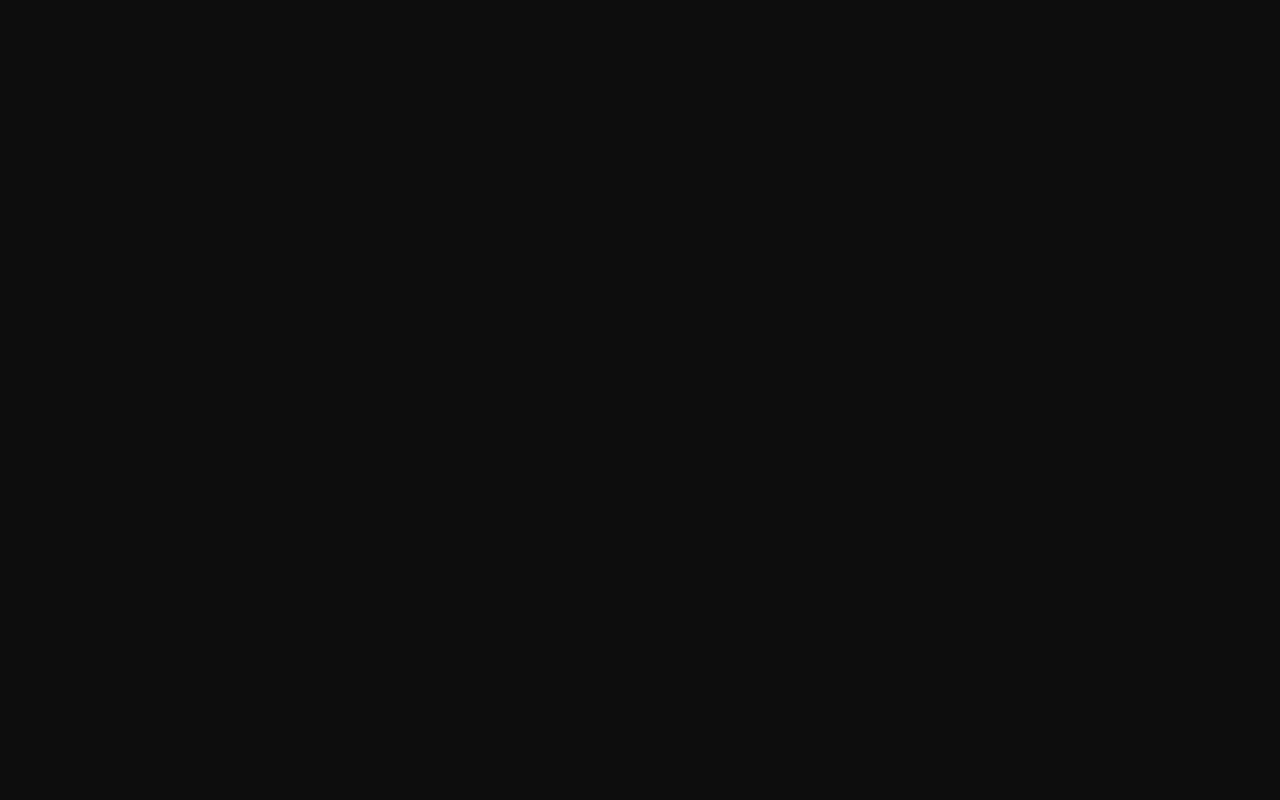
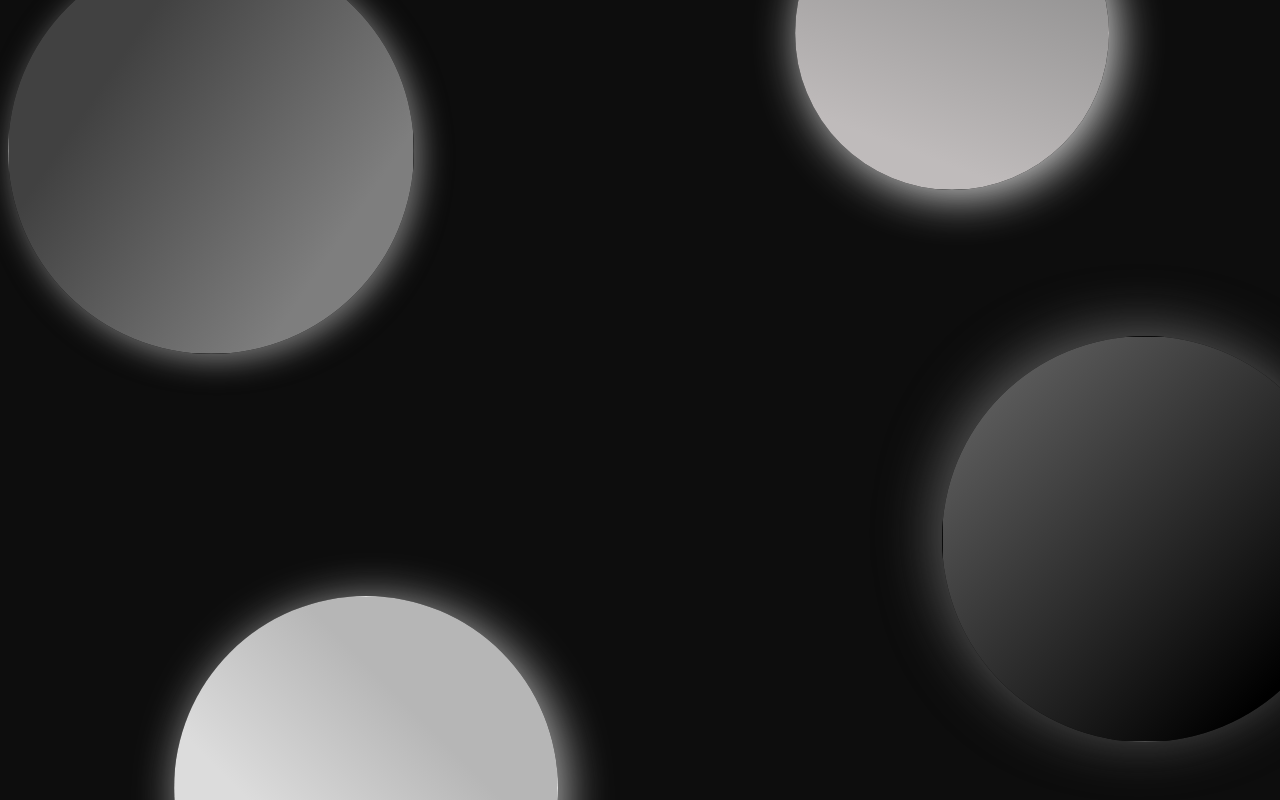
Before and after one commit to talafarael/coinbank, a React (Create React App) app: page /profile in a window 1280 px wide. Built offline with nearby package versions, Linux system fonts and the light colour scheme.

Commit message:
Update Profile.js

```diff
--- a/src/screens/Profile.js
+++ b/src/screens/Profile.js
@@ -1,11 +1,14 @@
 import React from 'react'
 import Layout from "../componets/Layout";
 import { connect } from 'react-redux';
-
+import "./Profile.css"
 function Profile() {
   return (
 <>
-
+ <div className='circle8'></div>
+ <div className='circle9'></div>
+ <div className='circle10'></div>
+ <div className='circle11'></div>
 </>
   )
 }
```
